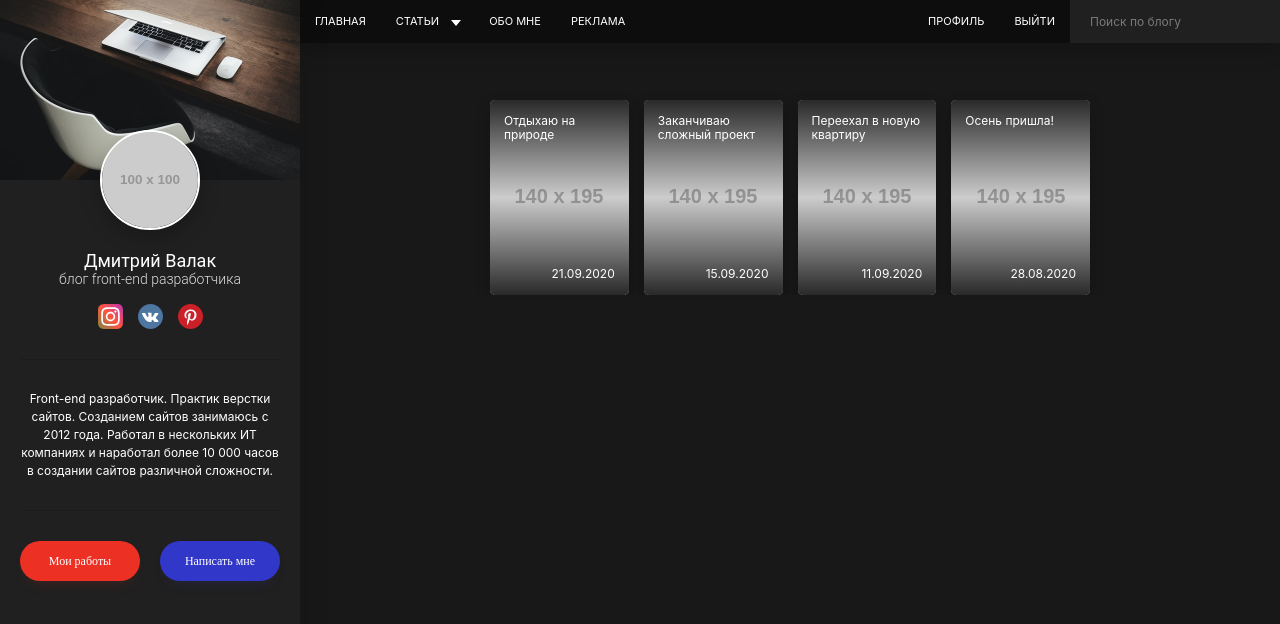
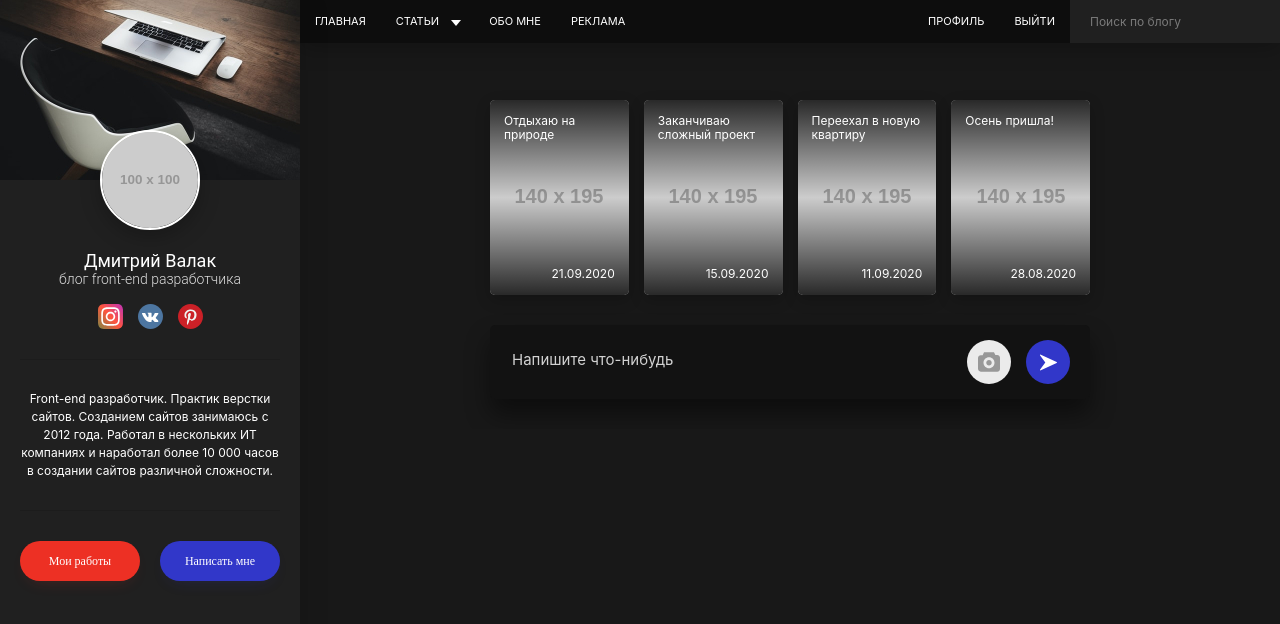
Before and after one commit to andreymaslovru/personal-blog, a website: page src/index.html in a window 1280 px wide. Drawn offline with nearby package versions, Linux system fonts and the light colour scheme; files that its build step writes are made by us from their sources; placeholder pictures from the web are drawn by us.

Commit message:
added function add-post

```diff
--- /dev/null
+++ b/src/assets/scss/blocks/add-post.scss
@@ -0,0 +1,82 @@
+.add-post {
+    padding: 1.5rem 2rem;
+    margin-bottom: 3rem;
+
+    box-shadow: 0 15px 25px rgba(#000, .45);
+
+    background-color: $secondary;
+    border-radius: 5px;
+
+    &__form {
+        display: flex;
+        align-items: center;
+    }
+
+    &__textarea {
+        display: block;
+        width: 80%;
+        height: 26px;
+
+        font-family: inherit;
+        font-size: 1rem;
+        color: $white;
+
+        border: none;
+        background: transparent;
+        resize: none;
+
+        font-style: normal;
+        font-weight: normal;
+        font-size: 1.5rem;
+        line-height: 1.8rem;
+
+        &::placeholder {
+            color: #d2d2d2;
+            font-style: normal;
+            font-weight: normal;
+            font-size: 1.5rem;
+            line-height: 1.8rem;
+        }
+    }
+
+    &__send, &__file {
+        display: block;
+
+        width: 44px;
+        height: 44px;
+
+        border-radius: 50%;
+        border: none;
+
+        cursor: pointer;
+        transition: background-color .2s linear;
+    }
+
+    &__file {
+        background: #ebebeb url("../images/add-file.svg") center no-repeat;
+
+        input {
+            display: none;
+        }
+
+        &:hover {
+            background-color: darken(#ebebeb, 5%)
+        }
+    }
+
+    &__send {
+        margin-left: 1.5rem;
+
+        background: #3137C9 url("../images/send.svg") center no-repeat;
+        &:hover {
+            background-color: darken(#3137C9, 5%)
+        }
+    }
+
+    &__form-actions {
+        width: 20%;
+
+        display: flex;
+        justify-content: flex-end;
+    }
+}
--- a/src/assets/scss/blocks/stories.scss
+++ b/src/assets/scss/blocks/stories.scss
@@ -3,6 +3,8 @@
     grid-template-columns: 1fr 1fr 1fr 1fr;
     grid-column-gap: 15px;
     grid-template-rows: 195px;
+
+    margin-bottom: 3rem;
 
     &__item {
         border-radius: 5px;
@@ -13,6 +15,7 @@
         box-shadow: 0 5px 15px rgba(#000, .2);
 
         cursor: pointer;
+
 
         &:after {
             content: "";
--- a/src/assets/scss/style.scss
+++ b/src/assets/scss/style.scss
@@ -31,3 +31,4 @@ body {
 @import 'blocks/subnav.scss';
 @import 'blocks/search.scss';
 @import 'blocks/stories.scss';
+@import 'blocks/add-post.scss';
--- a/src/index.html
+++ b/src/index.html
@@ -25,3 +25,20 @@ title: Personal-Blog
     <time class="stories__date" datetime="28.08.2020">28.08.2020</time>
   </div>
 </div>
+
+<div class="add-post">
+  <form class="add-post__form" action="/" method="post">
+    <textarea
+      class="add-post__textarea"
+      name="post-text"
+      id=""
+      placeholder="Напишите что-нибудь"
+    ></textarea>
+    <div class="add-post__form-actions">
+      <label class="add-post__file" for="add-post-file">
+        <input type="file" id="add-post-file" />
+      </label>
+      <button class="add-post__send" type="submit"></button>
+    </div>
+  </form>
+</div>
```
Also changed, not shown: dist/assets/css/style.css, dist/assets/css/style.min.css, dist/assets/images/add-file.svg (added), dist/assets/images/instagram (1) 1.svg (deleted), dist/assets/images/pint (1).svg (deleted), dist/assets/images/pint (2).svg (deleted), dist/assets/images/pint (3).svg (deleted), dist/assets/images/pinterest 1.svg (deleted), dist/assets/images/send-message.svg (added), dist/assets/images/send.svg (added), dist/assets/images/vk 1.svg (deleted), dist/index.html, src/assets/images/add-file.svg (added), src/assets/images/send.svg (added).
